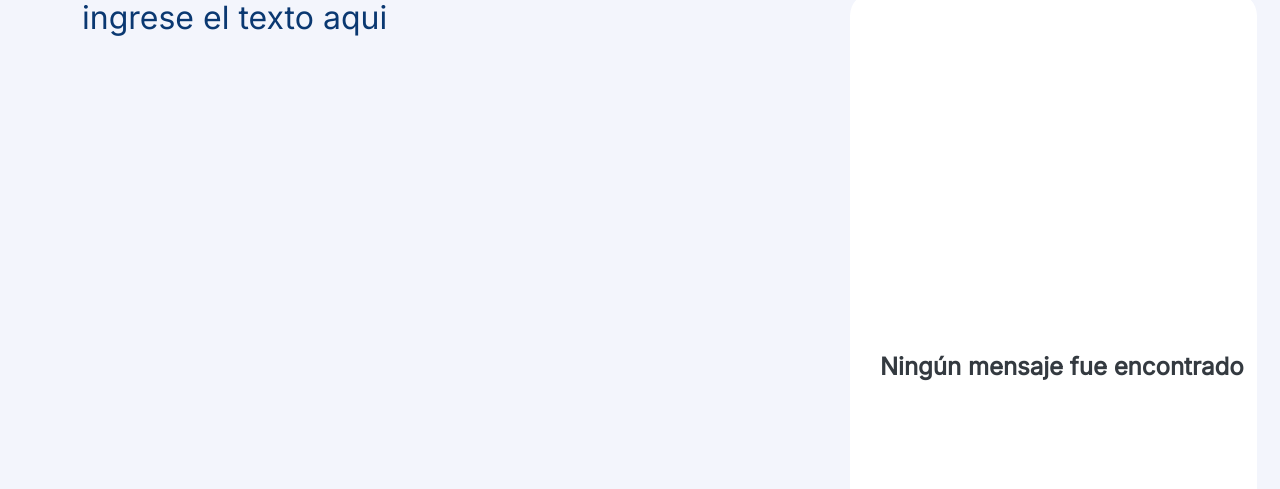
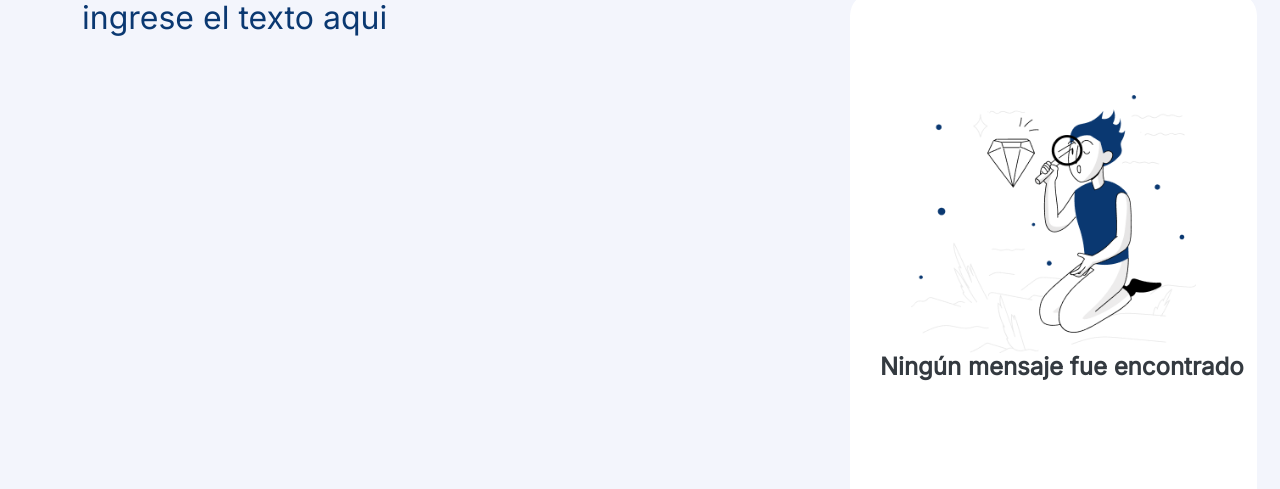
Before and after one commit to HernanValenciaM/EncriptadorONE, a plain HTML site: page index.html in a window 1280 px wide. Shown: the part 77-566 px from the top of the page. Drawn offline with Linux system fonts and the light colour scheme.

Commit message:
Barra Imagen

```diff
--- a/challengeEncriptadordetextostyle.css
+++ b/challengeEncriptadordetextostyle.css
@@ -38,7 +38,7 @@ main{
 
 .mensaje{
     background:#FFFFFF;
-    background-image: url(.Modelo\ Figma/muñeco.png);
+    background-image: url(./Modelo\ Figma/muñeco.png);
     background-size: 70%;
     background-repeat: no-repeat;
     background: size 100%;
```
